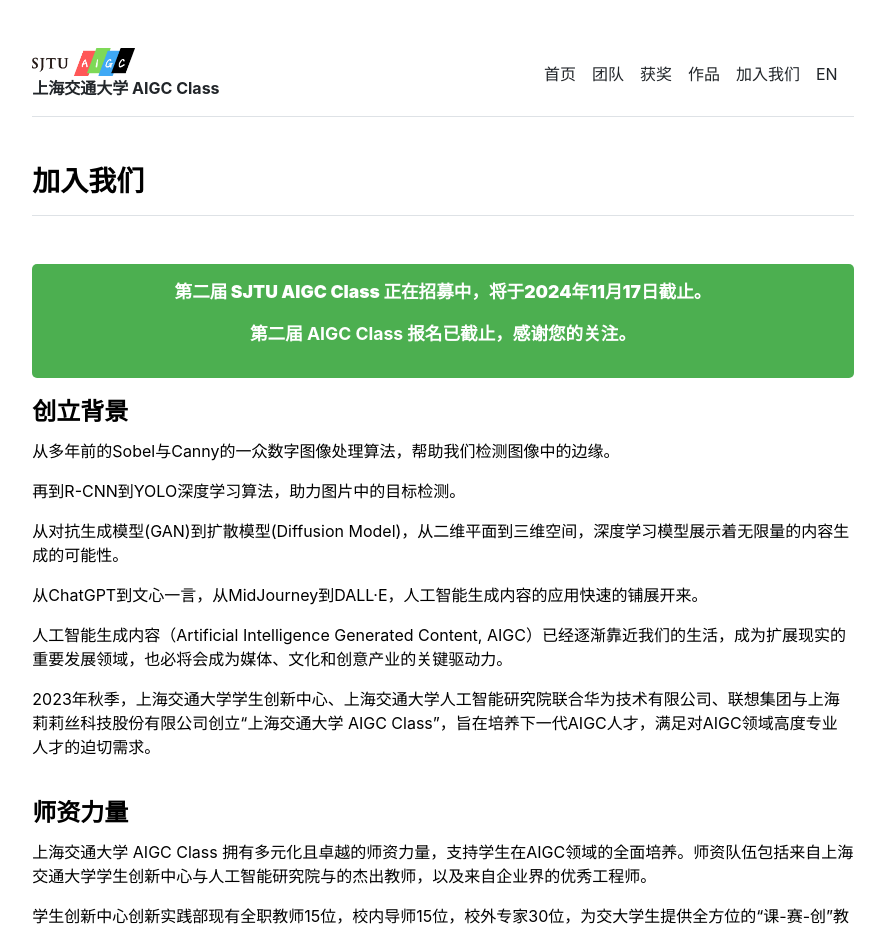
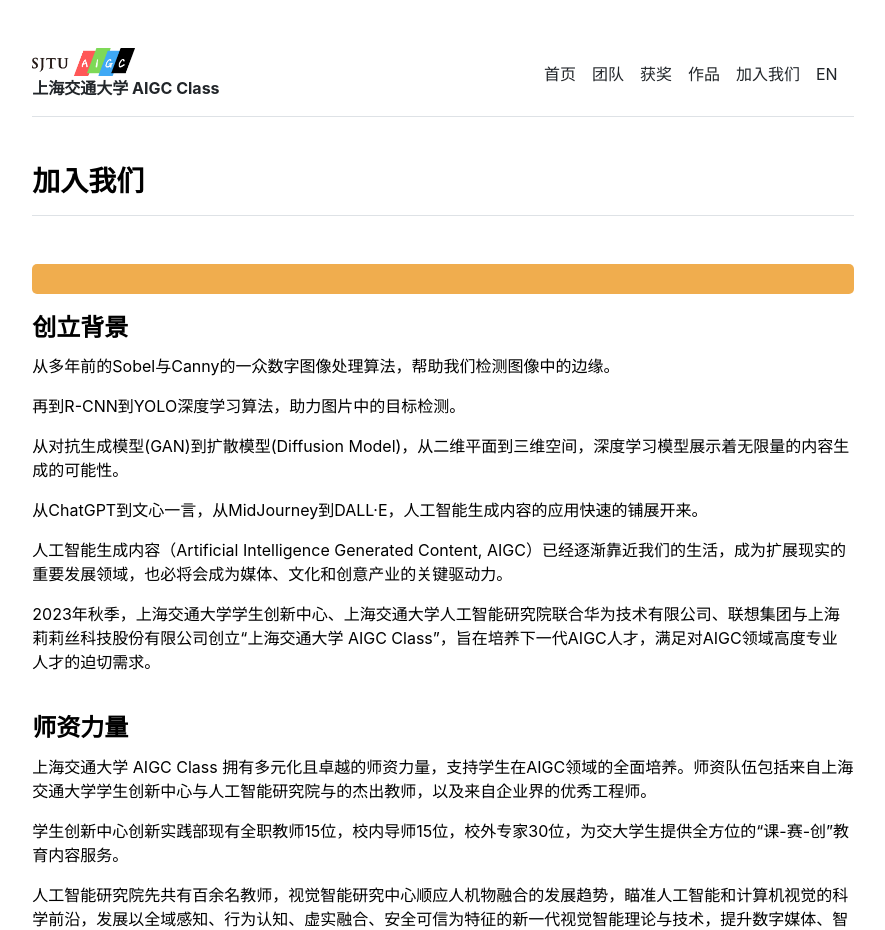
Before and after one commit to SJTU-AIGC/cn, a Jekyll site: the page built from joinus.md, in a window 1280 px wide. Shown: the top 930 px of the page, without its empty margins (197-1082 px from the left). Built offline with Jekyll 4.4.1, drawn with Linux system fonts in a browser that asks for light colours.

Commit message:
application status update

```diff
--- a/_layouts/home.html
+++ b/_layouts/home.html
@@ -1,11 +1,11 @@
 ---
 layout: default
 ---
-<div class="notification-box">
+<!-- <div class="notification-box">
   <p><b>第二届 SJTU AIGC Class 正在招募中，将于2024年11月17日截止。</b></p>
   <p><b>请前往“加入我们”页面了解详情。</b></p>
-  <p id="countdown"></p> <!-- 倒计时 -->
-</div>
+  <p id="countdown"></p>
+</div> -->
 
 <div class="row g-5 mb-5">
   <div class="col-md-6">
--- a/_layouts/joinus.html
+++ b/_layouts/joinus.html
@@ -7,10 +7,10 @@ layout: default
 <h3 class="fw-bold border-bottom pb-3 mb-5">加入我们</h3>
 
 <div class="notification-box">
-    <p class="hidden"><b>第一届 SJTU AIGC Class 已经在2023年11月20日截止招募。</b></p>
-    <p class="hidden"><b>第二届 SJTU AIGC Class 将于2024年11月1日——2024年11月17日招募。</b></p>
-    <p><b>第二届 SJTU AIGC Class 正在招募中，将于2024年11月17日截止。</b></p>
-    <p id="countdown"></p> <!-- 倒计时 -->
+    <!-- <p class="hidden"><b>第一届 SJTU AIGC Class 已经在2023年11月20日截止招募。</b></p> -->
+    <p class="hidden"><b>第二届 SJTU AIGC Class 已经在2024年11月17日截止招募。</b></p>
+    <!-- <p><b>第二届 SJTU AIGC Class 正在招募中，将于2024年11月17日截止。</b></p> -->
+    <!-- <p id="countdown"></p> 倒计时 -->
 </div>
 
 <div class="section">
@@ -162,7 +162,7 @@ layout: default
 
 <style>
     .notification-box {
-        background-color: #4CAF50; /*#f0ad4e*/
+        background-color: /*#4CAF50;*/ #f0ad4e;
         color: white;
         padding: 15px;
         text-align: center;
```
